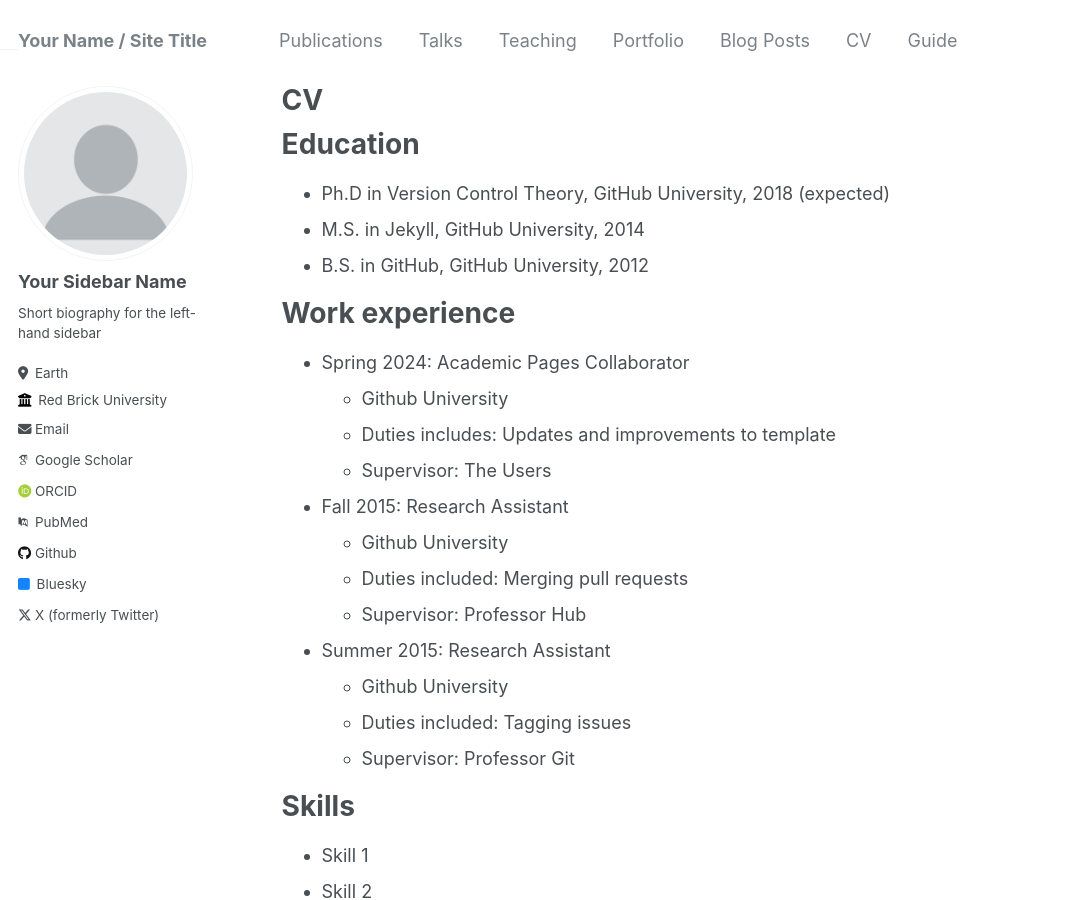
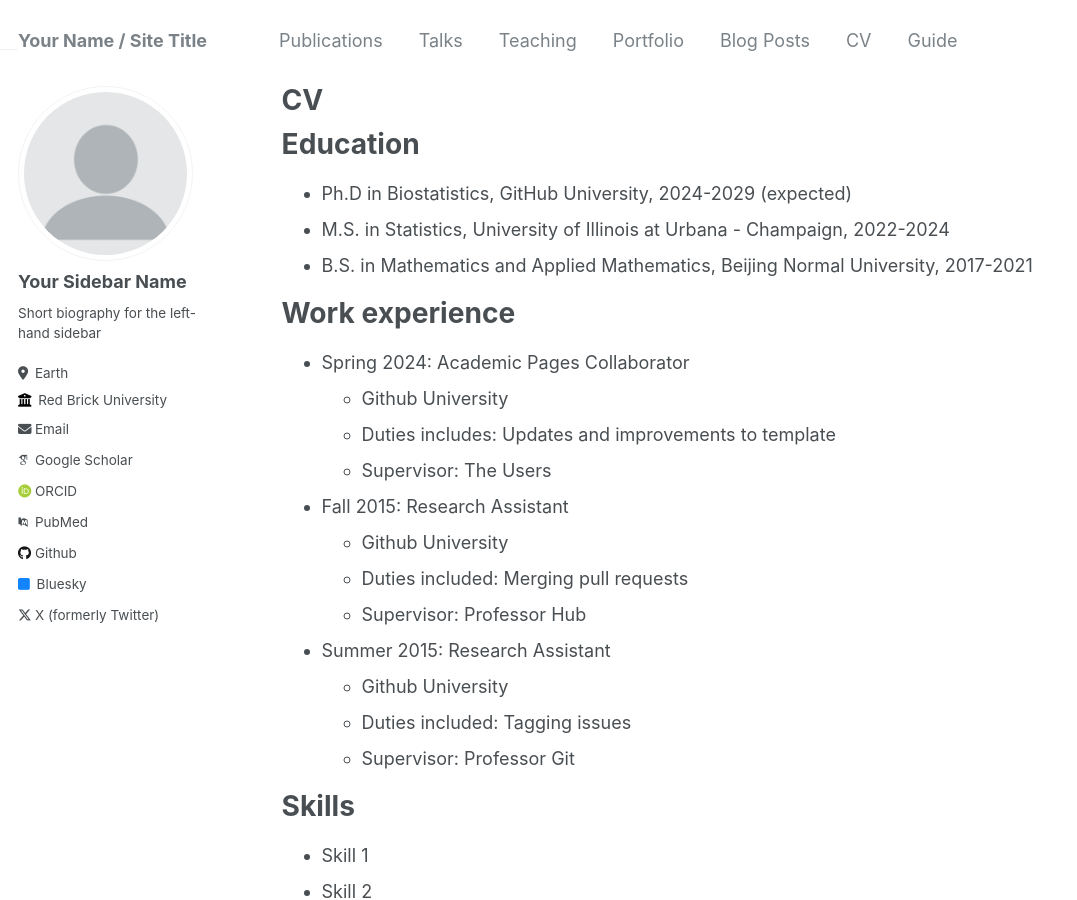
Before and after one commit to ChengyuRicardoDu/ChengyuRicardoDu.github.io, a Jekyll site: the page built from _pages/cv.md, in a window 1280 px wide and 900 px high. Shown: the whole window, without its empty margins (0-1077 px from the left). Built offline with Jekyll 4.4.1, drawn with Linux system fonts in a browser that asks for light colours; some web fonts are replaced.

Commit message:
Update cv.md

```diff
--- a/_pages/cv.md
+++ b/_pages/cv.md
@@ -11,9 +11,9 @@ redirect_from:
 
 Education
 ======
-* Ph.D in Version Control Theory, GitHub University, 2018 (expected)
-* M.S. in Jekyll, GitHub University, 2014
-* B.S. in GitHub, GitHub University, 2012
+* Ph.D in Biostatistics, GitHub University, 2024-2029 (expected)
+* M.S. in Statistics, University of Illinois at Urbana - Champaign, 2022-2024
+* B.S. in Mathematics and Applied Mathematics, Beijing Normal University, 2017-2021
 
 Work experience
 ======
```
